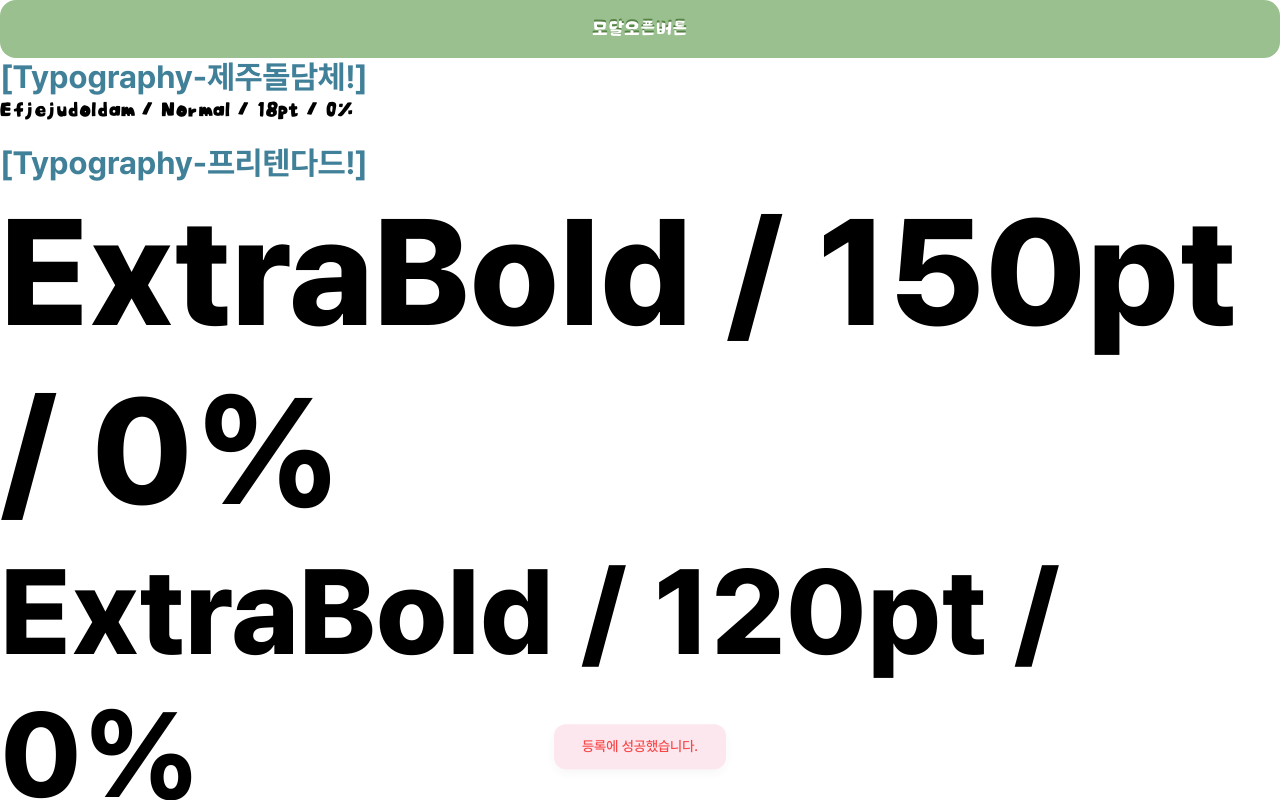
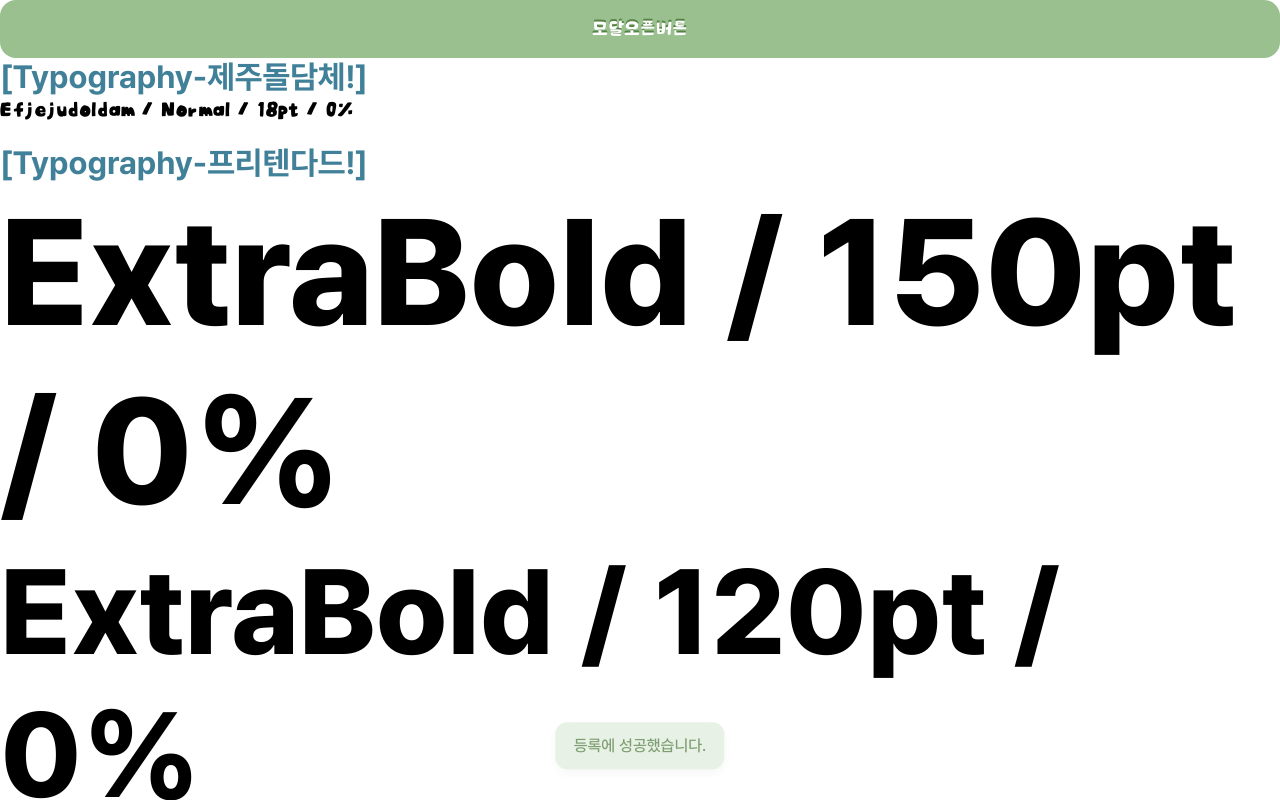
Before and after one commit to damdadaxx/13-study-forest-team2-fe, a React (Vite) app: page /example in a window 1280 px wide. Both pictures are taken after a click on the button "모달오픈버튼". Shown: the top 800 px of the page. Built offline with nearby package versions, Linux system fonts and the light colour scheme.

Commit message:
토스트 수정

```diff
--- a/src/components/common/Toast/Toast.jsx
+++ b/src/components/common/Toast/Toast.jsx
@@ -1,26 +1,28 @@
 import { useEffect } from 'react';
 
-import styles from './Toast.module.css';
+import styles from '@/components/common/Toast/Toast.module.css';
 
 export default function Toast({
-  variant = 'success', // success, warning
+  color = 'success',
   message = '',
   className,
   isDisplay = false,
   onClose,
 }) {
-  const classNames = `${styles.toastContainer} ${styles[variant]} ${className}`;
+  const classNames = [styles.toastContainer, styles[color], className]
+    .filter(Boolean)
+    .join(' ');
 
   useEffect(() => {
     if (isDisplay) {
-      const timer = setTimeout(() => onClose(), 3000);
+      const timer = setTimeout(() => onClose?.(), 3000);
       return () => clearTimeout(timer);
     }
   }, [isDisplay, onClose]);
 
   return isDisplay ? (
     <div className={classNames}>
-      <span className={styles.message}>{message}</span>
+      <span>{message}</span>
     </div>
   ) : null;
 }
--- a/src/components/common/Toast/Toast.module.css
+++ b/src/components/common/Toast/Toast.module.css
@@ -8,37 +8,41 @@
   justify-content: center;
   width: max-content;
   border-radius: 12px;
-  font: var(--typography-500-14);
+
+  font: var(--typography-500-16);
   box-shadow: 0px 4px 12px rgba(0, 0, 0, 0.05);
 
   /* 토스트 애니메이션 초 설정 */
   animation: toastAnimation 3s ease-in-out forwards;
-  z-index: 2000;
-}
 
-.message {
-  margin: 0;
+  z-index: var(--z-index-toast);
 }
 
 /* 🟩 성공 토스트 */
 .success {
+  color: var(--green-green_text_578246);
   background-color: var(--green-green_E1EDDE);
   padding: 14px 18px;
-}
-.success .message {
-  color: #578246;
 }
 
 /* 🟥 경고 토스트 */
 .warning {
-  background-color: #fde0e9;
   padding: 14px 28px;
+  color: var(--red-red_F50E0E);
+  background-color: var(--pink-pink_FDE0E9);
 }
-.warning .message {
-  color: #f50e0e;
+/* 반응형 */
+@media (max-width: 767px) {
+  .toastContainer {
+    font: var(--typography-500-14);
+  }
+  .success {
+    padding: 14px 18px;
+  }
+  .warning {
+    padding: 14px 28px;
+  }
 }
-
-/* 반응형처리 */
 
 /* 토스트 애니메이션 */
 @keyframes toastAnimation {
--- a/src/styles/tokens.css
+++ b/src/styles/tokens.css
@@ -106,7 +106,7 @@
   * 규칙: --z-index-[component-name]
   * 계층 구조 (위에 갈수록 높음)
   */
-
+  --z-index-toast: 1100;
   --z-index-modal: 1000;
   --z-index-header: 900;
 }
```
